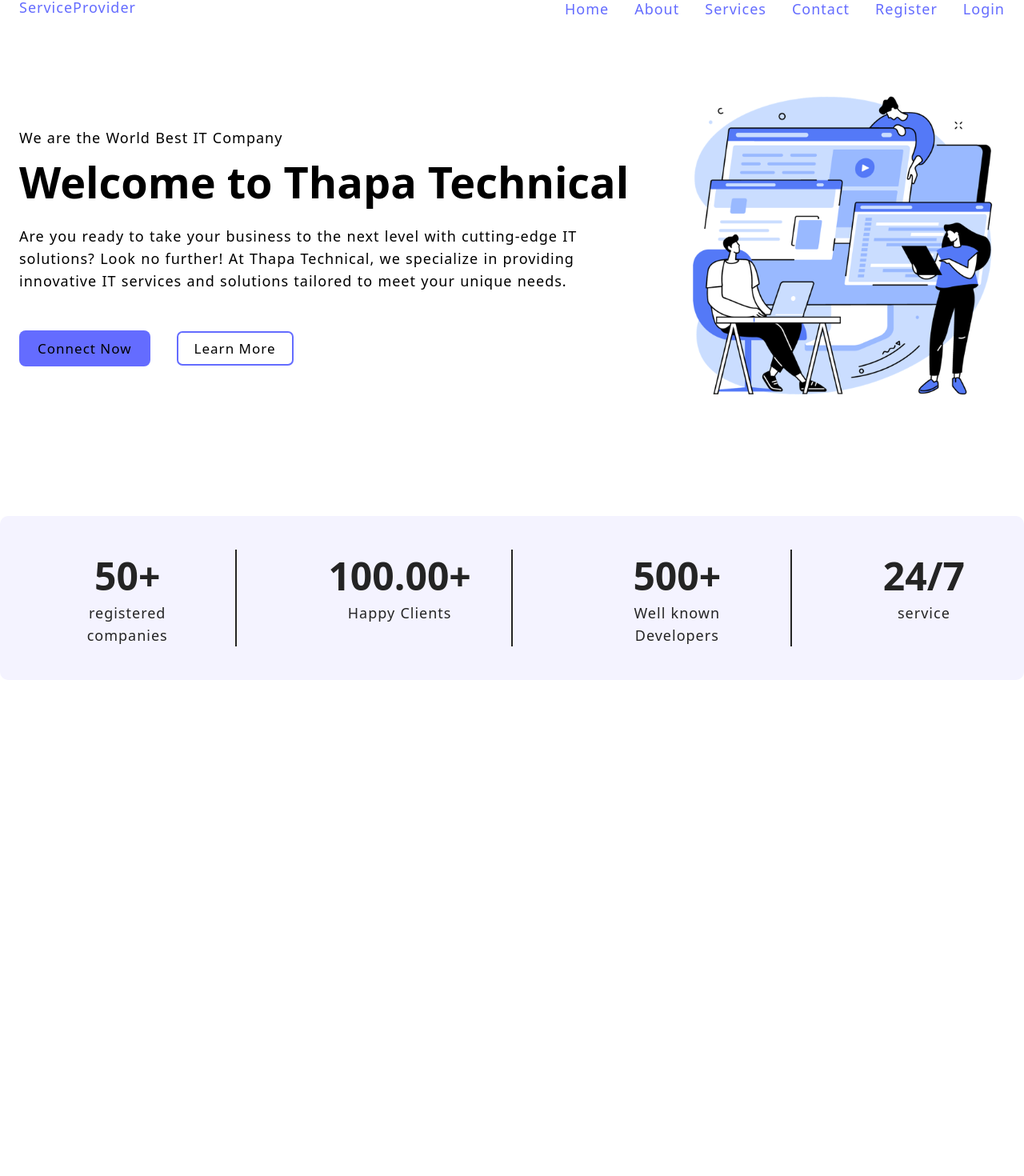
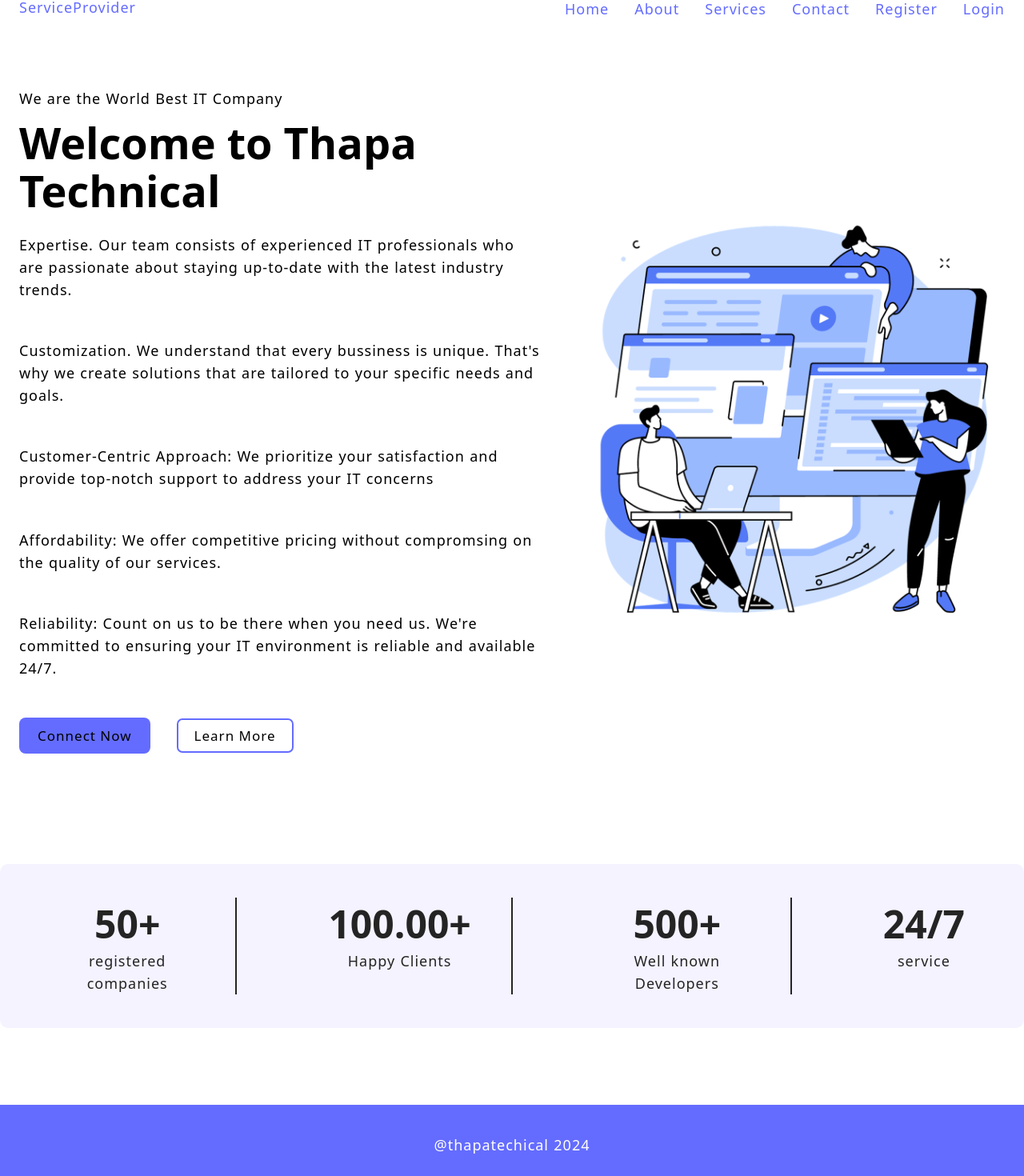
Before and after one commit to MuhammadFaizan144/MERN-Tutorial, a React (Vite) app in the folder client/: page /about in a window 1280 px wide. Shown: the part 45-1515 px from the top of the page at 80% size. Before the commit the page ends 991 px from the top, so only its background shows below. Built offline with nearby package versions, Linux system fonts and the light colour scheme.

Commit message:
Complete footer and service page task in tutorial 24

```diff
--- a/client/src/index.css
+++ b/client/src/index.css
@@ -165,3 +165,12 @@ button {
     }
   }
 }
+footer{
+  width: 100%;
+  height: 100px;
+  background-color: #646cff;
+  color: white;
+  display: flex;
+  justify-content: center;
+  align-items: center;
+}
--- a/client/src/pages/About.jsx
+++ b/client/src/pages/About.jsx
@@ -10,11 +10,13 @@ const About = () => {
               <p>We are the World Best IT Company</p>
               <h1>Welcome to Thapa Technical</h1>
               <p>
-                Are you ready to take your business to the next level with
-                cutting-edge IT solutions? Look no further! At Thapa Technical,
-                we specialize in providing innovative IT services and solutions
-                tailored to meet your unique needs.
+                Expertise. Our team consists of experienced IT professionals who are passionate about staying up-to-date with the latest industry trends.
               </p>
+              <p>Customization. We understand that every bussiness is unique. That's why we create solutions that are tailored to your specific needs and goals.
+              </p>
+              <p>Customer-Centric Approach: We prioritize your satisfaction and provide top-notch support to address your IT concerns</p>
+              <p>Affordability: We offer competitive pricing without compromsing on the quality of our services.</p>
+              <p>Reliability: Count on us to be there when you need us. We're committed to ensuring your IT environment is reliable and available 24/7.</p>
               <div className="btn btn-group">
                 <a href="/contact">
                   <button className="btn">connect now</button>
@@ -58,6 +60,9 @@ const About = () => {
           </div>
         </div>
       </section>
+      <footer>
+        <p>@thapatechical 2024</p>
+      </footer>
   </>
 )
 }
--- a/client/src/pages/Home.jsx
+++ b/client/src/pages/Home.jsx
@@ -90,6 +90,9 @@ const Home = () => {
           </div>
         </div>
       </section>
+      <footer>
+        <p>@thapatechical 2024</p>
+      </footer>
     </>
   )
 }
```
